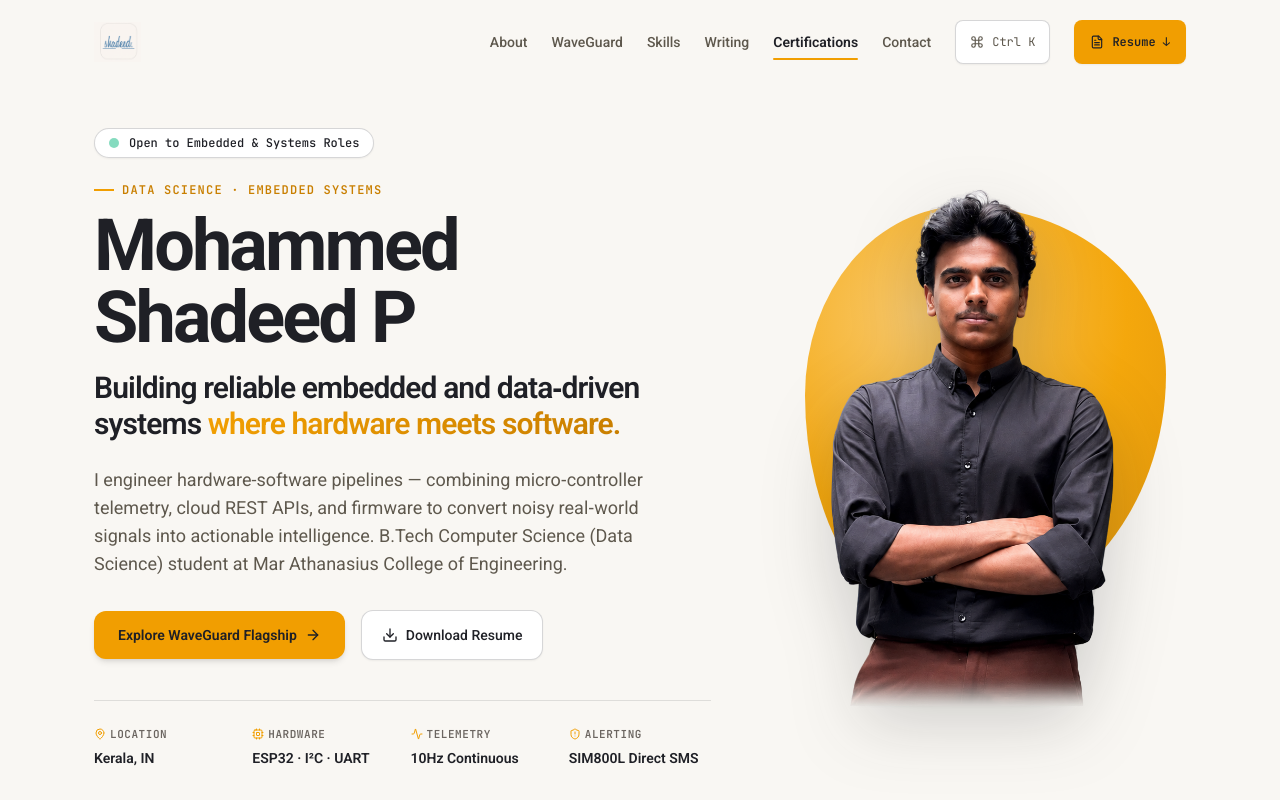
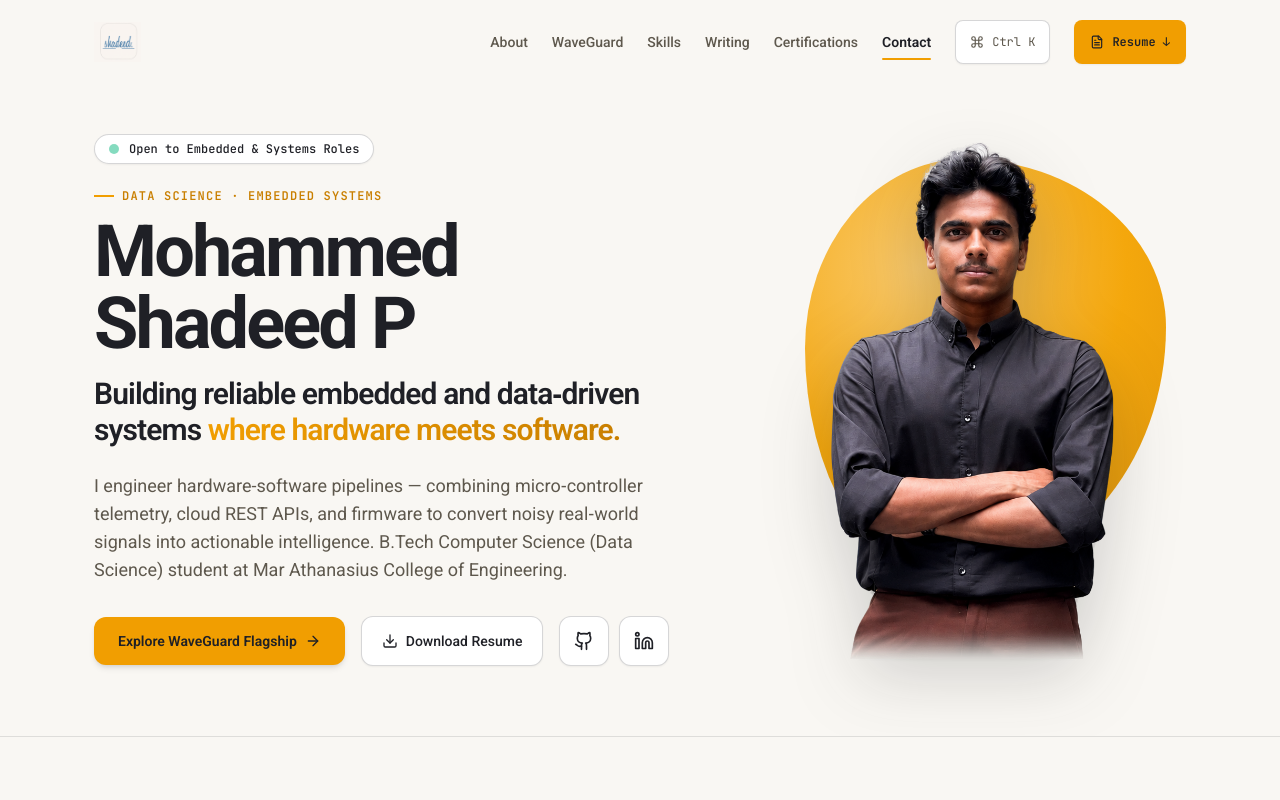
Before and after one commit to shadeed2004-gif/shadeed2004-gif.github.io, a React (Vite) app: page / in a window 1280 px wide. Shown: the top 800 px of the page. Built offline with nearby package versions, Linux system fonts and the light colour scheme.

Commit message:
Add GitHub and LinkedIn buttons to Hero, remove unneeded metadata/exploring sections, and smooth scroll to home on logo click

```diff
--- a/src/components/ArticlesSection.jsx
+++ b/src/components/ArticlesSection.jsx
@@ -1,16 +1,9 @@
 import React from 'react';
-import { BookOpen, Zap, ArrowRight, Code, Cpu, Container, GitBranch } from 'lucide-react';
+import { BookOpen, ArrowRight } from 'lucide-react';
 import { articlesData } from '../data/writing';
 import { Link } from 'react-router-dom';
 
 export default function ArticlesSection() {
-  const learningTopics = [
-    { title: 'TinyML & Edge AI', desc: 'Quantizing TensorFlow Lite models for MCU edge inference.', icon: Cpu },
-    { title: 'Docker Containerization', desc: 'Packaging FastAPI and SQLite data services into reproducible containers.', icon: Container },
-    { title: 'System Design & Stream Processing', desc: 'Designing high-throughput event queues and resilient microservices.', icon: GitBranch },
-    { title: 'Advanced DSA Practice', desc: 'Daily algorithmic problem solving focusing on graphs and dynamic programming.', icon: Code },
-  ];
-
   return (
     <section id="writing" className="py-24 border-t border-border relative">
       <div className="max-w-[1140px] mx-auto px-6">
@@ -18,94 +11,44 @@ export default function ArticlesSection() {
         <div className="max-w-2xl mb-12">
           <div className="text-xs font-mono text-primary-hover font-semibold uppercase tracking-widest mb-3 flex items-center gap-2">
             <span className="w-5 h-[2px] bg-primary"></span>
-            <span>Engineering Notebook &amp; Active Growth</span>
+            <span>Engineering Notebook &amp; Documentation</span>
           </div>
           <h2 className="text-3xl sm:text-4xl lg:text-5xl font-display font-bold text-ink tracking-tightest mb-4">
-            Technical Writeups &amp; Currently Exploring
+            Technical Writeups &amp; Notes
           </h2>
           <p className="text-text-muted text-base sm:text-lg leading-relaxed">
-            Documenting hardware lessons, circuit power debugging, and active learning milestones.
+            Documenting hardware lessons, circuit power debugging, and firmware architectural decisions.
           </p>
         </div>
 
-        <div className="grid grid-cols-1 lg:grid-cols-2 gap-8">
-
-          {/* Articles Column */}
-          <div className="bg-white border border-border rounded-2xl p-7 flex flex-col justify-between shadow-custom">
-            <div>
-              <div className="flex items-center gap-2 mb-6">
-                <BookOpen className="w-5 h-5 text-primary" />
-                <h3 className="text-xl font-display font-semibold text-ink tracking-tighter">
-                  Technical Writeups &amp; Notes
-                </h3>
-              </div>
-
-              <div className="space-y-6">
+        {/* Articles Grid */}
+        <div className="grid grid-cols-1 md:grid-cols-2 gap-6">
           {articlesData.map((article, idx) => (
-                  <div key={idx} className="bg-bg border border-border p-5 rounded-xl space-y-2 group hover:border-primary/40 transition-colors">
+            <div key={idx} className="bg-white border border-border rounded-2xl p-7 shadow-custom flex flex-col justify-between group hover:border-primary/40 transition-all hover:-translate-y-0.5">
+              <div className="space-y-3">
                 <div className="flex items-center justify-between text-xs font-mono">
                   <span className="text-primary-hover font-semibold">{article.category}</span>
                   <span className="text-text-faint">{article.readTime}</span>
                 </div>
-                    <h4 className="text-base font-display font-semibold text-ink group-hover:text-primary-hover transition-colors">
+                <h3 className="text-xl font-display font-semibold text-ink group-hover:text-primary-hover transition-colors">
                   {article.title}
-                    </h4>
-                    <p className="text-xs text-text-muted leading-relaxed">
+                </h3>
+                <p className="text-sm text-text-muted leading-relaxed">
                   {article.summary}
                 </p>
+              </div>
+
+              <div className="pt-6 mt-6 border-t border-border">
                 <Link
                   to={article.link}
-                      className="inline-flex items-center gap-1 text-xs font-mono font-semibold text-primary-hover pt-1 hover:underline"
+                  className="inline-flex items-center gap-1.5 text-xs font-mono font-semibold text-primary-hover hover:underline"
                 >
                   <span>Read Engineering Note</span>
                   <ArrowRight className="w-3.5 h-3.5" />
                 </Link>
               </div>
+            </div>
           ))}
-              </div>
-            </div>
-          </div>
-
-          {/* Currently Exploring Column (#9) */}
-          <div className="bg-white border border-border rounded-2xl p-7 flex flex-col justify-between shadow-custom">
-            <div>
-              <div className="flex items-center gap-2 mb-6">
-                <Zap className="w-5 h-5 text-primary" />
-                <h3 className="text-xl font-display font-semibold text-ink tracking-tighter">
-                  Currently Exploring &amp; Learning
-                </h3>
-              </div>
-
-              <div className="space-y-4">
-                {learningTopics.map((item, idx) => {
-                  const IconComp = item.icon;
-                  return (
-                    <div key={idx} className="bg-bg border border-border p-4 rounded-xl flex items-start gap-3">
-                      <div className="p-2 rounded-lg bg-white border border-border text-primary flex-shrink-0 mt-0.5">
-                        <IconComp className="w-4 h-4" />
-                      </div>
-                      <div>
-                        <span className="text-xs font-mono font-semibold text-ink block">
-                          {item.title}
-                        </span>
-                        <p className="text-xs text-text-muted leading-relaxed mt-0.5">
-                          {item.desc}
-                        </p>
-                      </div>
-                    </div>
-                  );
-                })}
-              </div>
-            </div>
-
-            <div className="pt-6 border-t border-border mt-6">
-              <span className="text-xs font-mono text-text-faint uppercase tracking-wider block mb-1 font-semibold">Continuous Improvement</span>
-              <p className="text-xs font-mono text-text-muted">
-                Building reliable AI systems demands constant refinement across hardware, algorithms, and cloud infrastructure.
-              </p>
-            </div>
-          </div>
-
         </div>
 
       </div>
--- a/src/components/Hero.jsx
+++ b/src/components/Hero.jsx
@@ -1,7 +1,7 @@
 import React from 'react';
 import { motion } from 'framer-motion';
 import { Link } from 'react-router-dom';
-import { ArrowRight, Download, MapPin, Cpu, Activity, ShieldAlert } from 'lucide-react';
+import { ArrowRight, Download, Github, Linkedin } from 'lucide-react';
 
 export default function Hero() {
   return (
@@ -18,7 +18,7 @@ export default function Hero() {
           {/* Status Badge */}
           <div className="inline-flex items-center gap-2.5 bg-white border border-border-strong px-3.5 py-1.5 rounded-full w-fit mb-6 shadow-sm">
             <span className="w-2.5 h-2.5 rounded-full bg-emerald animate-pulse"></span>
-            <span className="text-xs font-mono text-ink font-medium">Open to Embedded & Systems Roles</span>
+            <span className="text-xs font-mono text-ink font-medium">Open to Embedded &amp; Systems Roles</span>
           </div>
 
           <div className="text-xs font-mono text-primary-hover font-semibold uppercase tracking-widest mb-3 flex items-center gap-2">
@@ -38,8 +38,8 @@ export default function Hero() {
             I engineer hardware-software pipelines — combining micro‑controller telemetry, cloud REST APIs, and firmware to convert noisy real‑world signals into actionable intelligence. B.Tech Computer Science (Data Science) student at Mar Athanasius College of Engineering.
           </p>
 
-          {/* CTA Buttons */}
-          <div className="flex flex-wrap items-center gap-4 mb-10">
+          {/* CTA Buttons & Social Profile Links */}
+          <div className="flex flex-wrap items-center gap-4">
             <Link
               to="/projects/waveguard"
               className="inline-flex items-center gap-2 font-sans text-sm font-semibold bg-primary text-ink px-6 py-3.5 rounded-xl hover:bg-primary-hover transition-all shadow-md hover:-translate-y-0.5"
@@ -57,36 +57,29 @@ export default function Hero() {
               <Download className="w-4 h-4" />
               <span>Download Resume</span>
             </a>
-          </div>
 
-          {/* Hero Concrete Engineering Metrics */}
-          <div className="grid grid-cols-2 sm:grid-cols-4 gap-4 pt-6 border-t border-border">
-            <div className="flex flex-col">
-              <span className="text-[11px] font-mono text-text-faint uppercase tracking-wider flex items-center gap-1 font-semibold">
-                <MapPin className="w-3 h-3 text-primary" /> Location
-              </span>
-              <span className="text-sm font-semibold text-ink mt-1">Kerala, IN</span>
-            </div>
+            <div className="flex items-center gap-2.5">
+              <a
+                href="https://github.com/shadeed2004-gif"
+                target="_blank"
+                rel="noopener noreferrer"
+                className="p-3.5 rounded-xl bg-white border border-border-strong text-ink hover:border-primary hover:text-primary-hover transition-all shadow-sm hover:-translate-y-0.5 flex items-center justify-center min-w-[44px] min-h-[44px]"
+                aria-label="GitHub Profile"
+                title="GitHub Profile"
+              >
+                <Github className="w-5 h-5" />
+              </a>
 
-            <div className="flex flex-col">
-              <span className="text-[11px] font-mono text-text-faint uppercase tracking-wider flex items-center gap-1 font-semibold">
-                <Cpu className="w-3 h-3 text-primary" /> Hardware
-              </span>
-              <span className="text-sm font-semibold text-ink mt-1">ESP32 · I²C · UART</span>
-            </div>
-
-            <div className="flex flex-col">
-              <span className="text-[11px] font-mono text-text-faint uppercase tracking-wider flex items-center gap-1 font-semibold">
-                <Activity className="w-3 h-3 text-primary" /> Telemetry
-              </span>
-              <span className="text-sm font-semibold text-ink mt-1">10Hz Continuous</span>
-            </div>
-
-            <div className="flex flex-col">
-              <span className="text-[11px] font-mono text-text-faint uppercase tracking-wider flex items-center gap-1 font-semibold">
-                <ShieldAlert className="w-3 h-3 text-primary" /> Alerting
-              </span>
-              <span className="text-sm font-semibold text-ink mt-1">SIM800L Direct SMS</span>
+              <a
+                href="https://www.linkedin.com/in/mohammed-shadeed-p"
+                target="_blank"
+                rel="noopener noreferrer"
+                className="p-3.5 rounded-xl bg-white border border-border-strong text-ink hover:border-primary hover:text-primary-hover transition-all shadow-sm hover:-translate-y-0.5 flex items-center justify-center min-w-[44px] min-h-[44px]"
+                aria-label="LinkedIn Profile"
+                title="LinkedIn Profile"
+              >
+                <Linkedin className="w-5 h-5" />
+              </a>
             </div>
           </div>
         </motion.div>
--- a/src/components/Navbar.jsx
+++ b/src/components/Navbar.jsx
@@ -51,8 +51,17 @@ export default function Navbar({ onOpenCommandPalette }) {
         : 'bg-transparent py-5'
     }`}>
       <div className="max-w-[1140px] mx-auto px-6 flex items-center justify-between">
-        {/* Brand Logo */}
-        <Link to="/" className="flex items-center group min-h-[44px]">
+        {/* Brand Logo - Go Back to Home */}
+        <Link
+          to="/"
+          onClick={() => {
+            if (location.pathname === '/') {
+              window.scrollTo({ top: 0, behavior: 'smooth' });
+            }
+          }}
+          className="flex items-center group min-h-[44px]"
+          title="Go to Home"
+        >
           <img
             src="/shadeed-logo.png"
             alt="shadeed."
```
Lines whose indentation alone changed are shown as unchanged.
